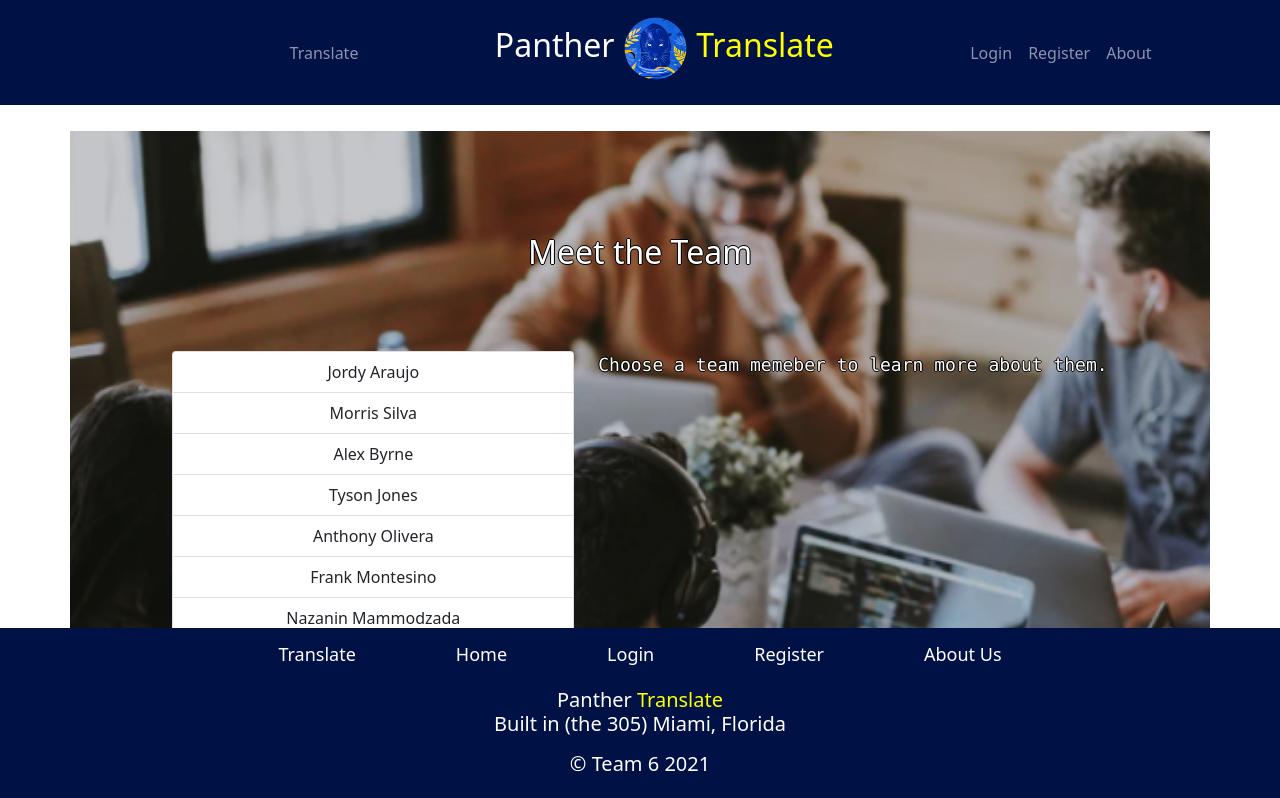
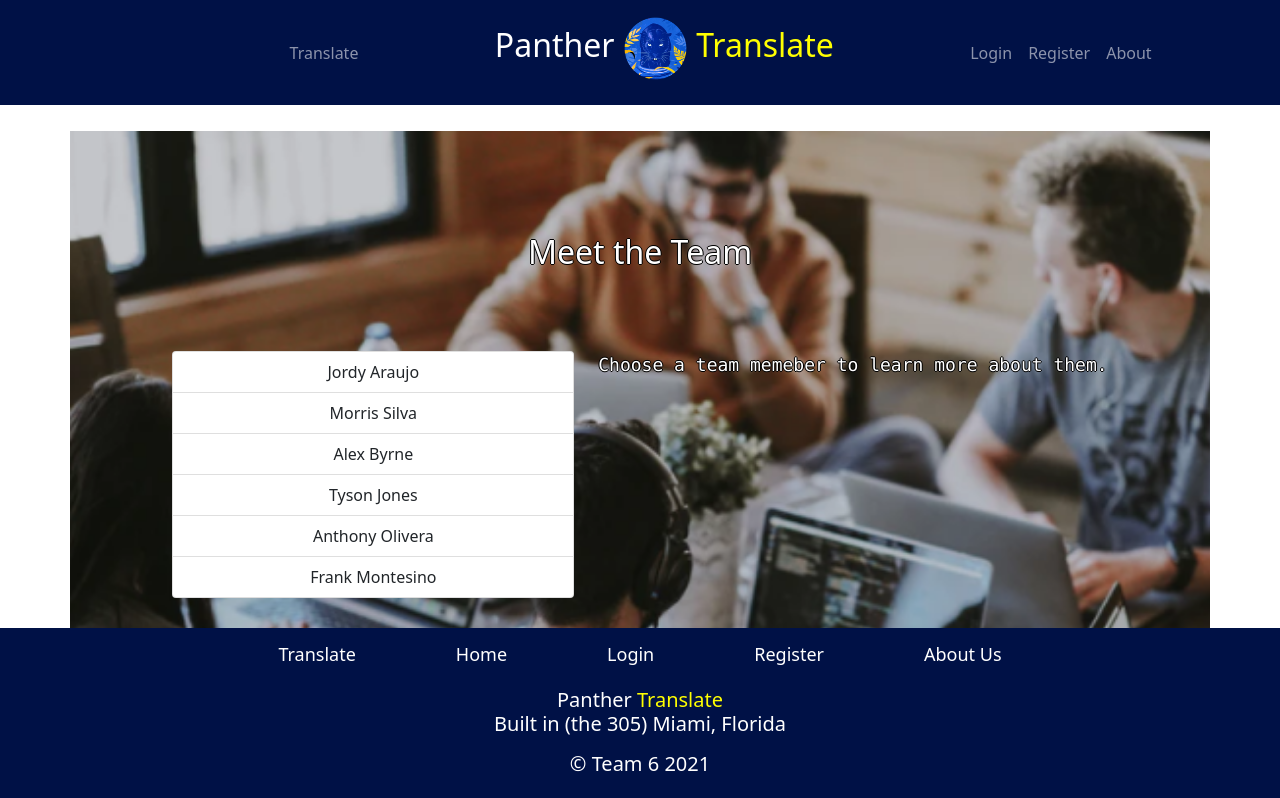
Before and after one commit to 64bit-awesome/Panther-Translate, a React (Create React App) app in the folder frontend/: page /About in a window 1280 px wide. Shown: the top 798 px of the page. Built offline with nearby package versions, Linux system fonts and the light colour scheme.

Commit message:
Update about page

```diff
--- a/frontend/src/components/About.js
+++ b/frontend/src/components/About.js
@@ -13,22 +13,19 @@ function Home() {
         setAboutText("Part-time cool person, half-time cod3r, 1/3 time theorist.");
         break;
       case "Morris":
-        setAboutText("Lorem ipsum dolor sit amet, consectetur adipiscing elit. Maecenas at augue nunc. \nNunc vulputate mi et lacus dignissim volutpat.");
+        setAboutText("\"Nothing in life is free except life itself\" \n-Stephen Hawking.");
         break;
       case "Alex":
-        setAboutText("Lorem ipsum dolor sit amet, consectetur adipiscing elit. Maecenas at augue nunc. \nNunc vulputate mi et lacus dignissim volutpat.");
+        setAboutText("Lorem ipsum dolor sit amet.");
         break;
       case "Tyson":
-        setAboutText("Lorem ipsum dolor sit amet, consectetur adipiscing elit. Maecenas at augue nunc. \nNunc vulputate mi et lacus dignissim volutpat.");
+        setAboutText("\"His very first move was to sign Lamar Odom, \nWHO WAS ON CRACK!\" \n-Stephen A Smith.");
         break;
       case "Anthony":
-        setAboutText("Lorem ipsum dolor sit amet, consectetur adipiscing elit. Maecenas at augue nunc. \nNunc vulputate mi et lacus dignissim volutpat.");
+        setAboutText("\"Everybody is a genius. \nBut if you judge a fish by its ability to climb a tree, \nit will live its whole life believing that it is stupid\" \n- Albert Einstein.");
         break;
       case "Frank":
-        setAboutText("Lorem ipsum dolor sit amet, consectetur adipiscing elit. Maecenas at augue nunc. \nNunc vulputate mi et lacus dignissim volutpat.");
-        break;
-      case "Nazanin":
-        setAboutText("Lorem ipsum dolor sit amet, consectetur adipiscing elit. Maecenas at augue nunc. \nNunc vulputate mi et lacus dignissim volutpat.");
+        setAboutText("\"You don’t learn from smart people, you learn from idiots. \nWatch why they do, and then don’t do it!\" \n-Rudolf Wanderone.");
         break;
       default:
         // do nothing
@@ -66,9 +63,6 @@ function Home() {
           <ListGroup.Item action href="#Frank" onClick={() => { setText("Frank"); }}>
             Frank Montesino
           </ListGroup.Item>
-          <ListGroup.Item action href="#Nazanin" onClick={() => { setText("Nazanin"); }}>
-            Nazanin Mammodzada
-          </ListGroup.Item>
         </ListGroup>
         </Col>
         <Col>
```
